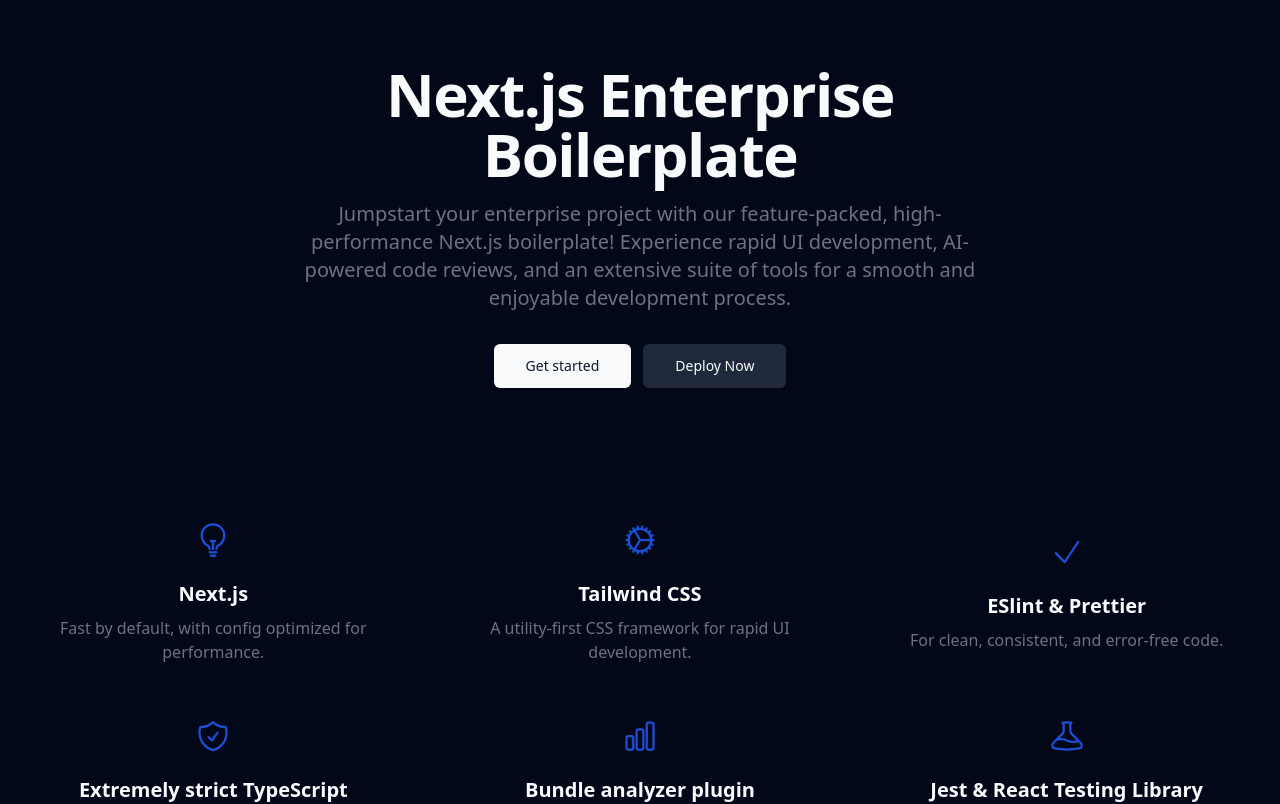
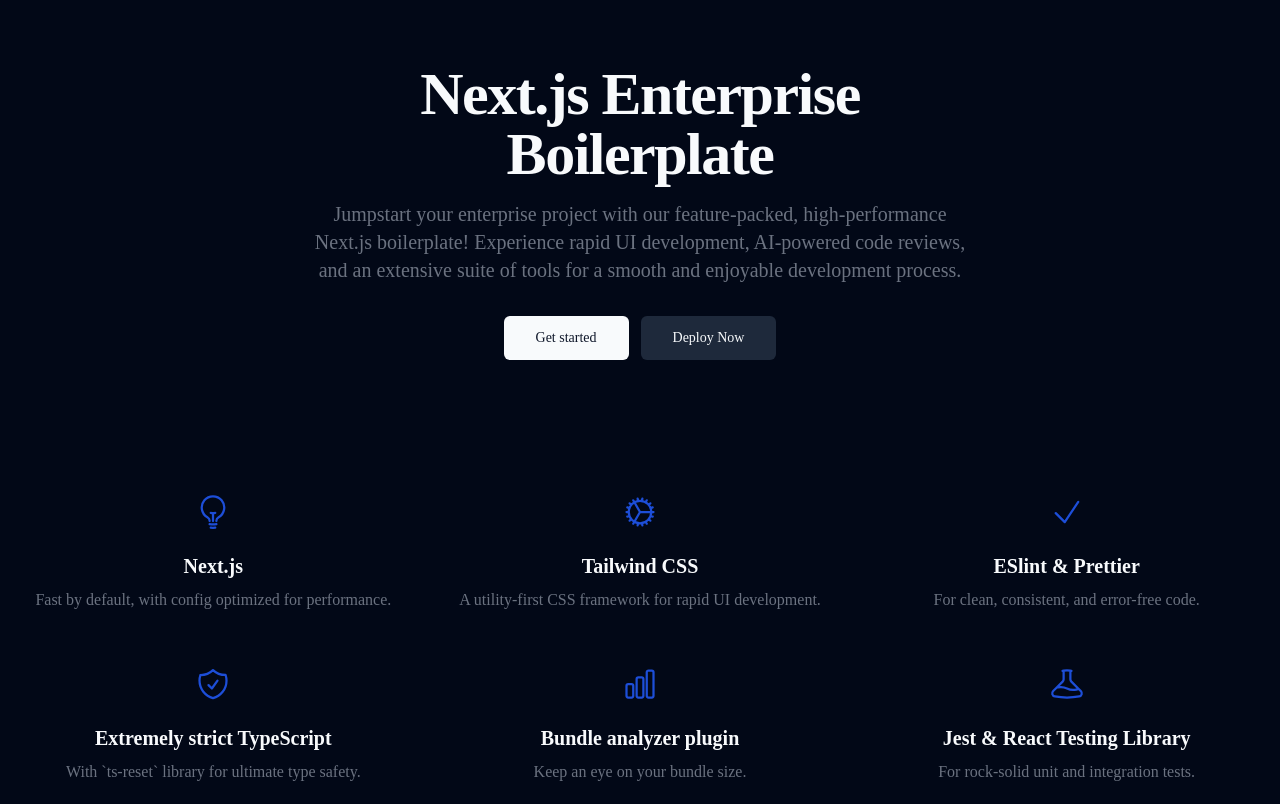
Before and after one commit to johnny-woodtke/upwardsads-website, a Next.js app: page / in a window 1280 px wide. Shown: the top 804 px of the page. Built offline with nearby package versions, Linux system fonts and the light colour scheme.

Commit message:
no @ import in next.config

```diff
--- a/next.config.mjs
+++ b/next.config.mjs
@@ -1,6 +1,6 @@
 import withBundleAnalyzer from "@next/bundle-analyzer"
 import withPlugins from "next-compose-plugins"
-import { env } from "@/env.mjs"
+import { env } from "./env.mjs"
 
 /**
  * @type {import('next').NextConfig}
--- a/tailwind.config.ts
+++ b/tailwind.config.ts
@@ -1,13 +1,9 @@
 import type { Config } from "tailwindcss"
+import { fontFamily } from "tailwindcss/defaultTheme"
 
 const config = {
   darkMode: ["class"],
-  content: [
-    './pages/**/*.{ts,tsx}',
-    './components/**/*.{ts,tsx}',
-    './app/**/*.{ts,tsx}',
-    './src/**/*.{ts,tsx}',
-	],
+  content: ["./pages/**/*.{ts,tsx}", "./components/**/*.{ts,tsx}", "./app/**/*.{ts,tsx}", "./src/**/*.{ts,tsx}"],
   prefix: "",
   theme: {
     container: {
@@ -53,6 +49,9 @@ const config = {
           foreground: "hsl(var(--card-foreground))",
         },
       },
+      fontFamily: {
+        sans: ["var(--font-sans)", ...fontFamily.sans],
+      },
       borderRadius: {
         lg: "var(--radius)",
         md: "calc(var(--radius) - 2px)",
```
